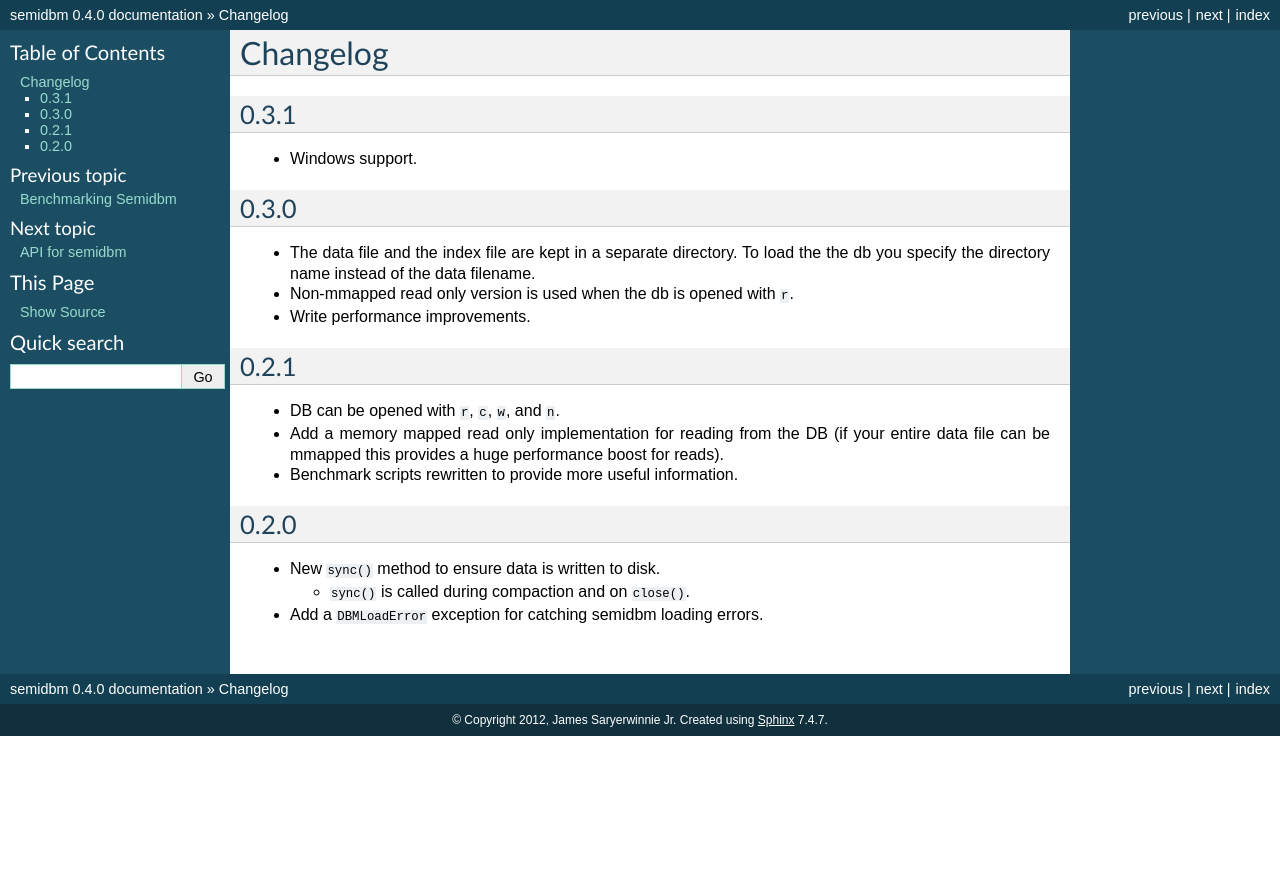
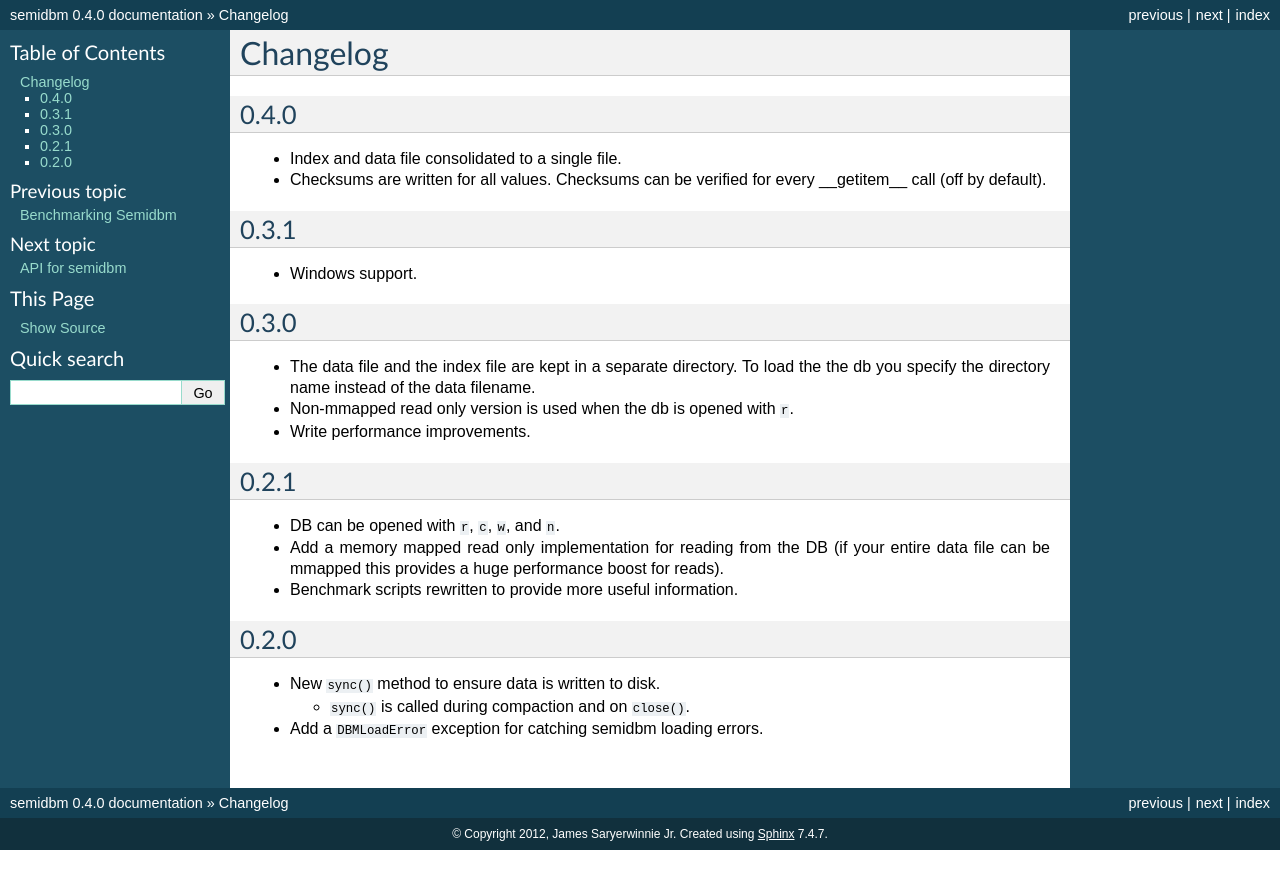
Before and after one commit to jamesls/semidbm, a Sphinx documentation site: the page built from docs/changelog.rst, in a window 1280 px wide. Shown: the top 889 px of the page. Built offline with Sphinx 7.4.7, drawn with Linux system fonts in a browser that asks for light colours.

Commit message:
Documentation updates for checksum args

```diff
--- a/docs/changelog.rst
+++ b/docs/changelog.rst
@@ -1,6 +1,14 @@
 =========
 Changelog
 =========
+
+0.4.0
+=====
+
+* Index and data file consolidated to a single file.
+* Checksums are written for all values.  Checksums can
+  be verified for every __getitem__ call (off by default).
+
 
 0.3.1
 =====
--- a/semidbm.py
+++ b/semidbm.py
@@ -382,6 +382,9 @@
     :param mode: Not currently used (provided to be compatible with
         the dbm interface).
 
+    :param verify_checksums: Verify the checksums for each value
+        are correct on every __getitem__ call (defaults to False).
+
     """
     if sys.platform.startswith('win'):
         renamer = _WindowsRenamer()
```
